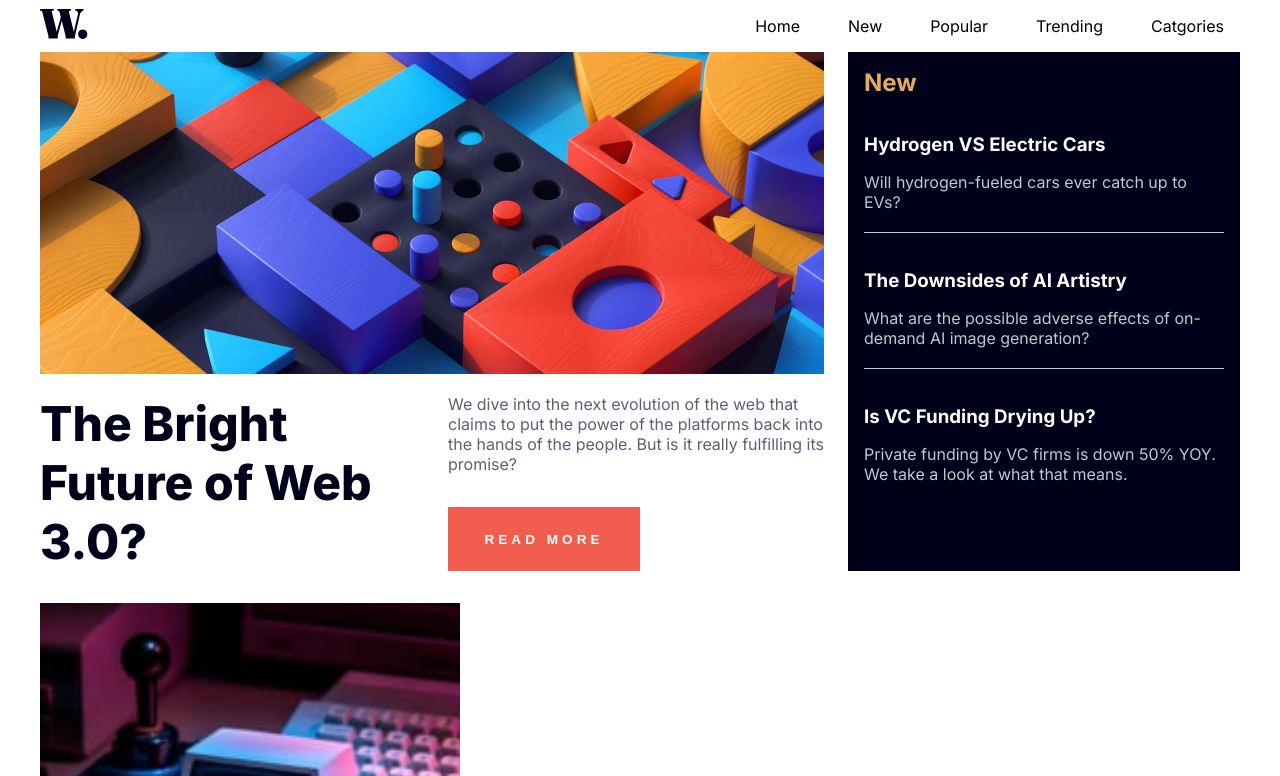
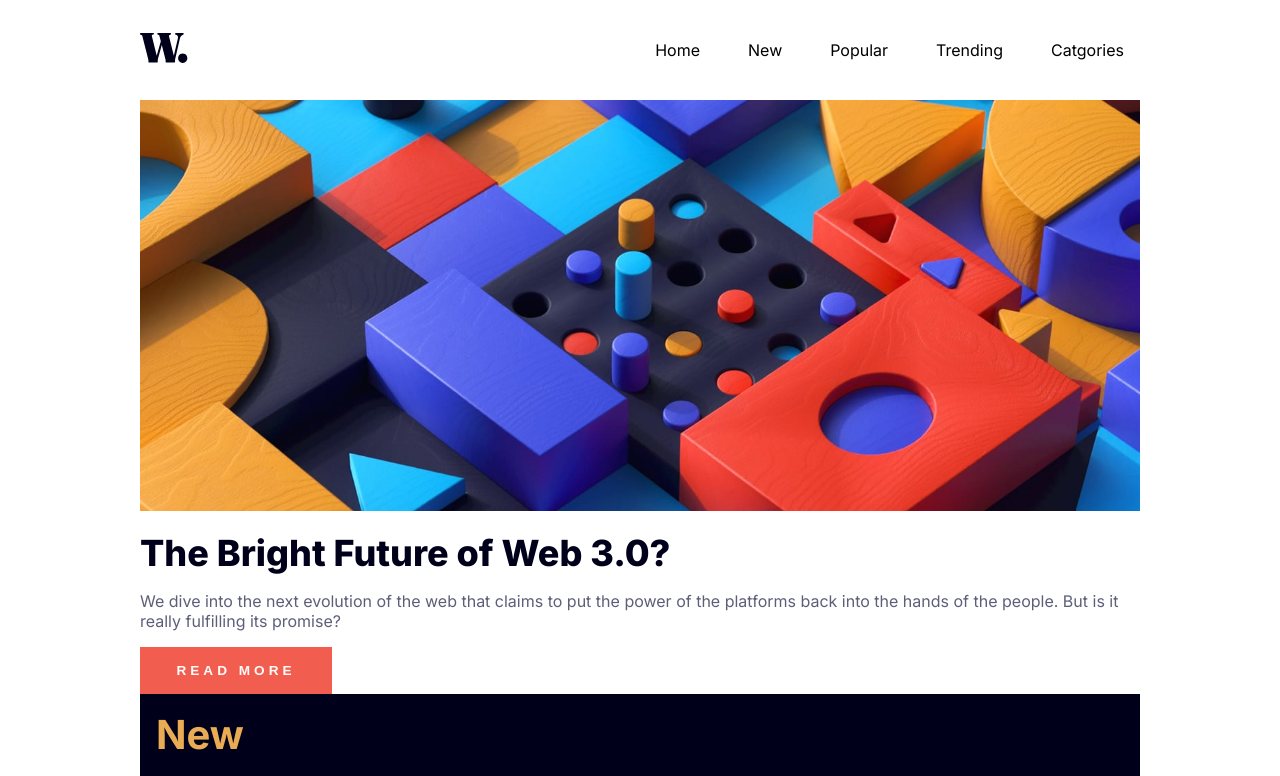
Before and after one commit to sandovalmelo/news-homepage, a plain HTML site: page index.html in a window 1280 px wide. Shown: the top 776 px of the page. Drawn offline with Linux system fonts and the light colour scheme.

Commit message:
refactor header section

```diff
--- a/index.html
+++ b/index.html
@@ -47,8 +47,7 @@
 			</menu>
 
 			<header class="header">
-				<div class="headline">
-					<picture class="headline-image">
+				<picture class="header-image">
 					<source
 						media="(max-width: 730px)"
 						srcset="./images/image-web-3-mobile.jpg"
@@ -60,45 +59,40 @@
 					<img src="./images/image-web-3-mobile.jpg" alt="Web 3 Image" />
 				</picture>
 
-					<div class="headline-info">
-						<h1 class="headline-title">The Bright Future of Web 3.0?</h1>
+				<h1 class="header-title">The Bright Future of Web 3.0?</h1>
 
-						<p class="headline-text">
+				<p class="header-text">
 					We dive into the next evolution of the web that claims to put the
-							power of the platforms back into the hands of the people. But is
-							it really fulfilling its promise?
+					power of the platforms back into the hands of the people. But is it
+					really fulfilling its promise?
 				</p>
 
-						<button class="read-more-btn btn">Read more</button>
-					</div>
-				</div>
+				<button class="btn">Read more</button>
 
-				<div class="new-section">
-					<h2 class="new-section-title">New</h2>
+				<div class="news">
+					<h2 class="news-title">New</h2>
 
-					<div class="new-section-articles">
-						<div class="new-article">
-							<h3 class="new-article-title">Hydrogen VS Electric Cars</h3>
-							<p class="new-article-text">
+					<div class="news-article">
+						<h3 class="news-article-title">Hydrogen VS Electric Cars</h3>
+						<p class="news-article-text">
 							Will hydrogen-fueled cars ever catch up to EVs?
 						</p>
 					</div>
 
-						<div class="new-article">
-							<h3 class="new-article-title">The Downsides of AI Artistry</h3>
-							<p class="new-article-text">
+					<div class="news-article">
+						<h3 class="news-article-title">The Downsides of AI Artistry</h3>
+						<p class="news-article-text">
 							What are the possible adverse effects of on-demand AI image
 							generation?
 						</p>
 					</div>
 
-						<div class="new-article">
-							<h3 class="new-article-title">Is VC Funding Drying Up?</h3>
-							<p class="new-article-text">
+					<div class="news-article">
+						<h3 class="news-article-title">Is VC Funding Drying Up?</h3>
+						<p class="news-article-text">
 							Private funding by VC firms is down 50% YOY. We take a look at
 							what that means.
 						</p>
-						</div>
 					</div>
 				</div>
 			</header>
--- a/scss/_base.scss
+++ b/scss/_base.scss
@@ -42,6 +42,6 @@ img {
 }
 
 main {
-	max-width: 1200px;
+	max-width: 1000px;
 	margin: 0 auto;
 }
--- a/scss/_header.scss
+++ b/scss/_header.scss
@@ -1,7 +1,6 @@
 .header {
 	margin-bottom: 2rem;
 
-	.headline {
 	&-title {
 		margin-top: 1rem;
 		color: $very-dark-blue;
@@ -14,12 +13,11 @@
 		color: $dark-grayish-blue;
 	}
 
-		.read-more-btn {
+	.btn {
 		margin-bottom: 1.5rem;
 	}
-	}
 
-	.new-section {
+	.news {
 		background-color: $very-dark-blue;
 		color: $off-white;
 		padding: 1rem;
@@ -27,9 +25,8 @@
 		&-title {
 			color: $soft-orange;
 		}
-	}
 
-	.new-article {
+		&-article {
 			padding: 1.25rem 0;
 			border-bottom: 1px solid $grayish-blue;
 
@@ -42,33 +39,22 @@
 			}
 		}
 
-	.new-article:last-of-type {
+		&-article:last-of-type {
 			border-bottom: none;
+		}
 	}
 }
 
 @media (min-width: 900px) {
 	.header {
-		display: grid;
-		grid-template-columns: 2fr 1fr;
-		gap: 1.5rem;
-
-		.headline {
-			&-info {
-				display: grid;
-				grid-template-columns: 50% 50%;
-				grid-template-rows: repeat(2, auto);
-				column-gap: 1rem;
+		.news {
+			&-title {
+				font-size: 2.5rem;
+			}
 		}
 
-			&-title {
-				grid-row: 1 / -1;
-				font-size: 3rem;
-			}
-
-			.read-more-btn {
+		.btn {
 			margin-bottom: 0;
 		}
 	}
 }
-}
--- a/scss/_menu.scss
+++ b/scss/_menu.scss
@@ -61,6 +61,8 @@
 
 @media (min-width: 900px) {
 	.menu {
+		margin: 1.5rem 0;
+
 		&-toggle-icon {
 			display: none;
 			visibility: hidden;
```
Also changed, not shown: css/styles.css. Lines whose indentation alone changed are shown as unchanged.
